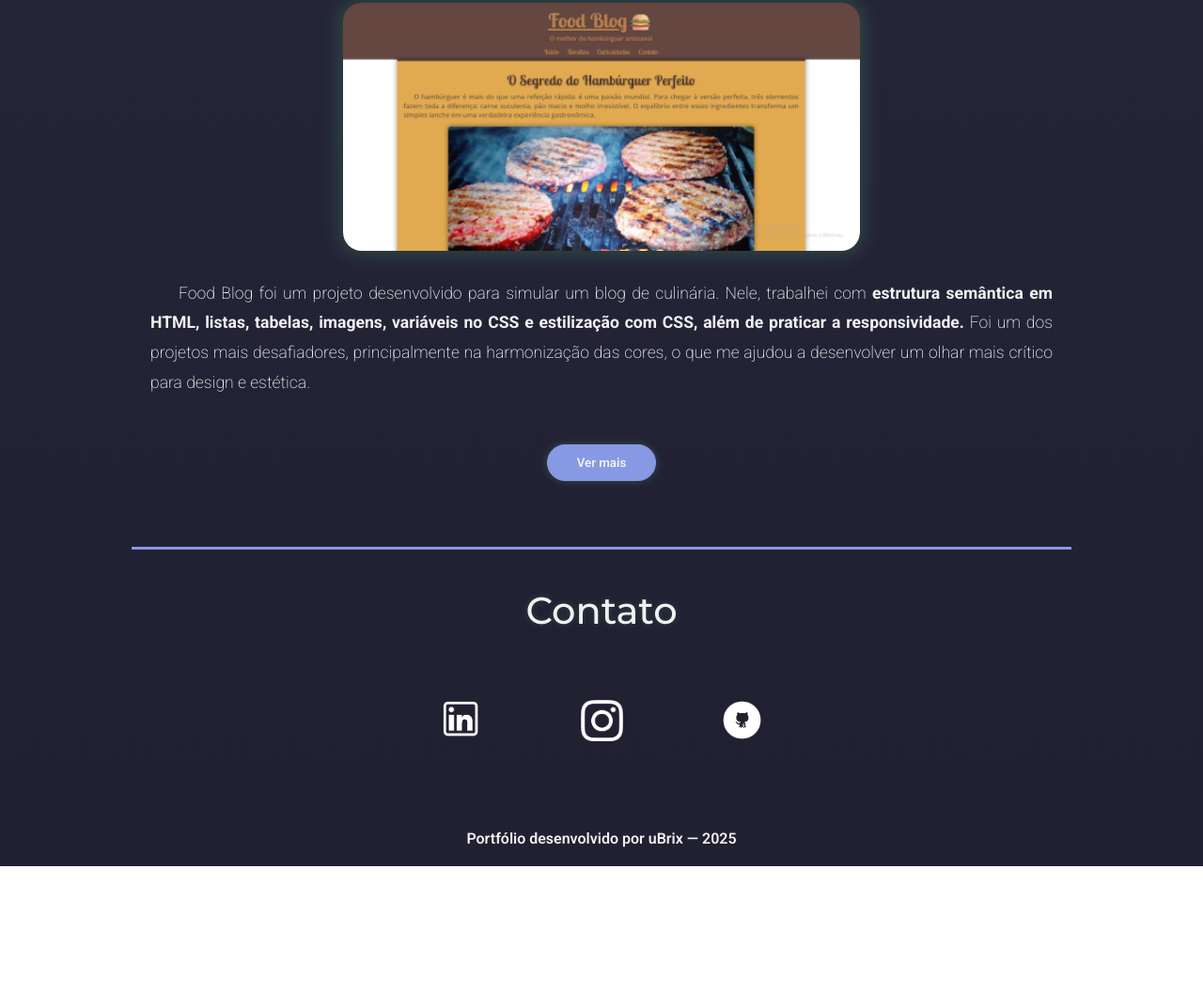
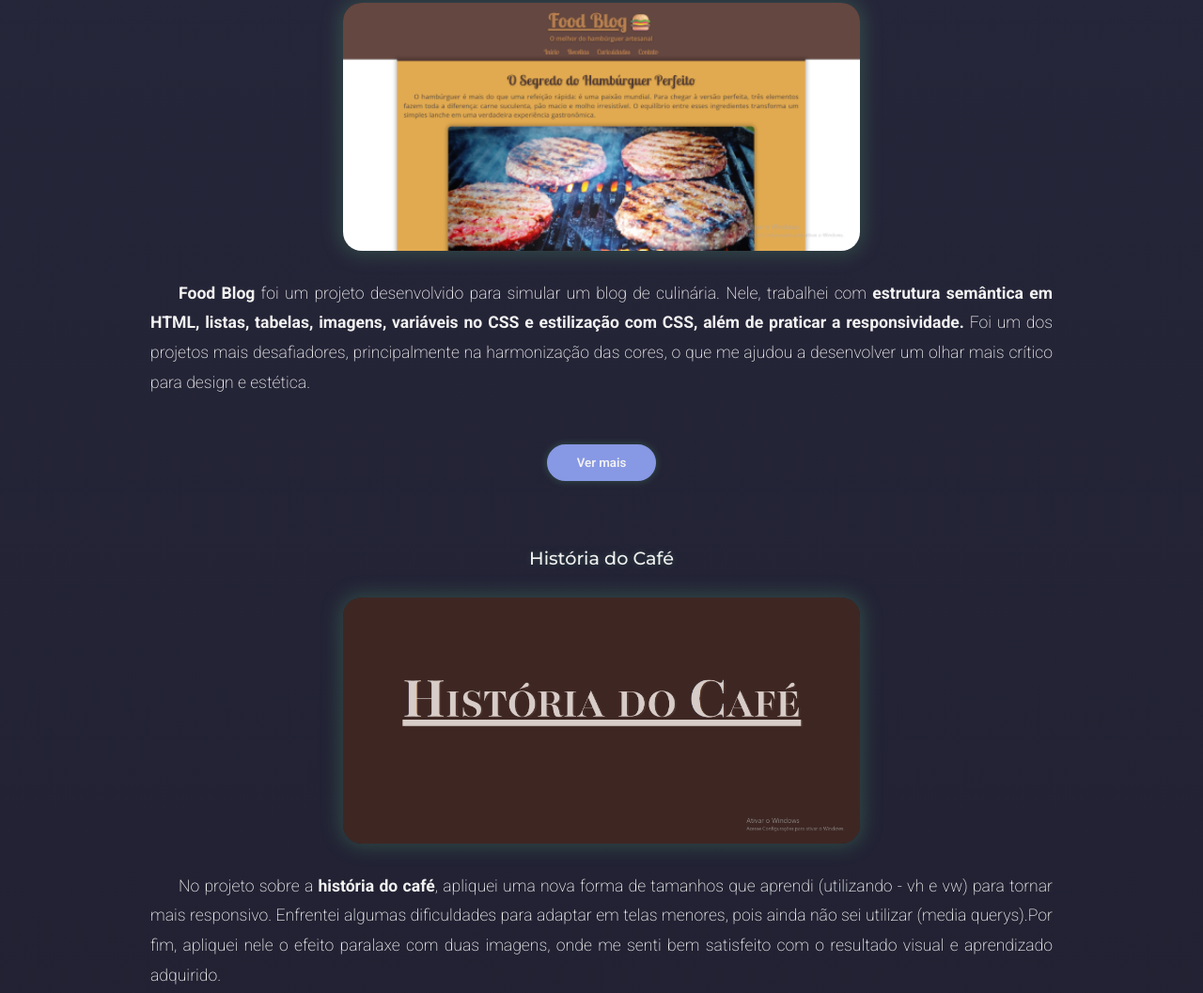
Before and after one commit to uBrix-071/portifolio, a plain HTML site: page index.html in a window 1280 px wide. Shown: the part 1779-2836 px from the top of the page at 94% size. Before the commit the page ends 2701 px from the top, so only its background shows below. Drawn offline with Linux system fonts and the light colour scheme.

Commit message:
Inclui o projeto do café no portifólio

```diff
--- a/index.html
+++ b/index.html
@@ -29,12 +29,15 @@
             <p>Clique em <strong>"Iníco"</strong> para retornar ao portifólio:</p>
             <h3>DevNews</h3>
             <a href="devnews.html"><img src="imagens_portifolio/devnews.png" alt="Imagem de página de notícias"></a>
-            <p>DevNews foi um projeto onde utilizei informações reais da web e criei minhas próprias imagens editadas. Nele, pratiquei o uso de <strong>listas, menus de navegação, gradientes, manipulação de imagens e técnicas de responsividade.</strong> Foi um desafio muito válido, que me permitiu exercitar os conceitos aprendidos de forma independente.</p>
+            <p><strong>DevNews</strong> foi um projeto onde utilizei informações reais da web e criei minhas próprias imagens editadas. Nele, pratiquei o uso de <strong>listas, menus de navegação, gradientes, manipulação de imagens e técnicas de responsividade.</strong> Foi um desafio muito válido, que me permitiu exercitar os conceitos aprendidos de forma independente.</p>
             <a href="devnews.html"><button>Ver  mais</button></a>
             <h3>Food Blog</h3>
             <a href="foodblog.html"><img src="imagens_portifolio/foodblog.png" alt="Imagem de blog de comida"></a>
-            <p>Food Blog foi um projeto desenvolvido para simular um blog de culinária. Nele, trabalhei com <strong>estrutura semântica em HTML, listas, tabelas, imagens, variáveis no CSS e estilização com CSS, além de praticar a responsividade.</strong> Foi um dos projetos mais desafiadores, principalmente na harmonização das cores, o que me ajudou a desenvolver um olhar mais crítico para design e estética.</p>
+            <p><strong>Food Blog</strong> foi um projeto desenvolvido para simular um blog de culinária. Nele, trabalhei com <strong>estrutura semântica em HTML, listas, tabelas, imagens, variáveis no CSS e estilização com CSS, além de praticar a responsividade.</strong> Foi um dos projetos mais desafiadores, principalmente na harmonização das cores, o que me ajudou a desenvolver um olhar mais crítico para design e estética.</p>
             <a href="foodblog.html"><button>Ver mais</button></a>
+            <h3>História do Café</h3>
+            <a href="cafe.html"><img src="imagens_portifolio/cafe.png" alt="Imagem de págima de café"></a>
+            <p>No projeto sobre a <strong>história do café</strong>, apliquei uma nova forma de tamanhos que aprendi (utilizando - vh e vw) para tornar mais responsivo. Enfrentei algumas dificuldades para adaptar em telas menores, pois ainda não sei utilizar (media querys).Por fim, apliquei nele o efeito paralaxe com duas imagens, onde me senti bem satisfeito com o resultado visual e aprendizado adquirido.</p>
         </section>
         <section id="contato">
             <h2>Contato</h2>
```
Also changed, not shown: imagens_portifolio/cafe.png (added).
